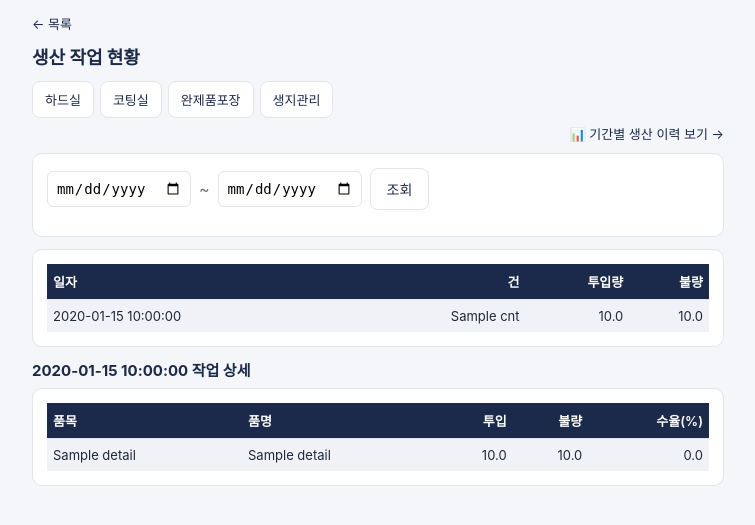
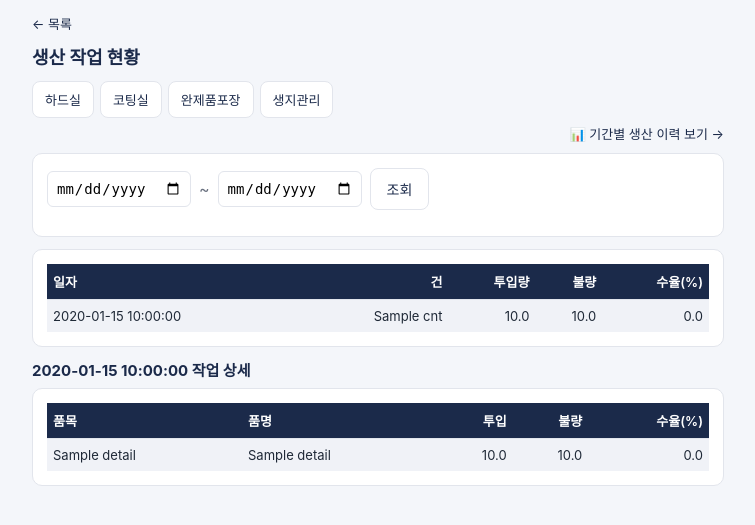
Before and after one commit to hyunni26/JLMS-APP, a Flask app: template templates/production.html in a window 1280 px wide. Shown: the part 48-573 px from the top of the page, without its empty margins (262-1017 px from the left). Run offline with Flask 3, Linux system fonts and the light colour scheme; the template is opened without the code that fills it: most values are stand-ins (such as "Sample title", 1, 10 or a date in 2020).

Commit message:
Update production.html
feat: 생산작업현황 일자별 요약표에 불량/폐기/수율 열 추가

- 하드실/코팅실: 완성품/불량/폐기/수율(%) 다 표시
- 완제품포장: 불량/수율(%)까지 (완성품·폐기 컬럼 없음)

```diff
--- a/templates/production.html
+++ b/templates/production.html
@@ -25,20 +25,41 @@
 
 <div class="card table-scroll">
   <table>
+    {% if has_output %}
     <tr>
       <th>일자</th><th class="num">건</th><th class="num">투입량</th>
-      <th class="num">{{ "완성품" if has_output else "불량" }}</th>
+      <th class="num">완성품</th><th class="num">불량</th><th class="num">폐기</th><th class="num">수율(%)</th>
     </tr>
     {% for s in summary %}
     <tr onclick="location.href='{{ url_for('production', room=room, date=s.work_date, start=start, end=end) }}'" style="cursor:pointer;">
       <td>{{ s.work_date }}</td>
       <td class="num">{{ s.cnt }}</td>
       <td class="num">{{ "%.1f"|format(s.input_sum or 0) }}</td>
-      <td class="num">{{ "%.1f"|format((s.output_sum if has_output else s.defect_sum) or 0) }}</td>
+      <td class="num">{{ "%.1f"|format(s.output_sum or 0) }}</td>
+      <td class="num">{{ "%.1f"|format(s.defect_sum or 0) }}</td>
+      <td class="num">{{ "%.1f"|format(s.discard_sum or 0) }}</td>
+      <td class="num">{{ "%.1f"|format((s.output_sum / s.input_sum * 100) if s.input_sum else 0) }}</td>
     </tr>
     {% else %}
-    <tr><td colspan="4" class="empty">데이터가 없습니다.</td></tr>
+    <tr><td colspan="7" class="empty">데이터가 없습니다.</td></tr>
     {% endfor %}
+    {% else %}
+    <tr>
+      <th>일자</th><th class="num">건</th><th class="num">투입량</th>
+      <th class="num">불량</th><th class="num">수율(%)</th>
+    </tr>
+    {% for s in summary %}
+    <tr onclick="location.href='{{ url_for('production', room=room, date=s.work_date, start=start, end=end) }}'" style="cursor:pointer;">
+      <td>{{ s.work_date }}</td>
+      <td class="num">{{ s.cnt }}</td>
+      <td class="num">{{ "%.1f"|format(s.input_sum or 0) }}</td>
+      <td class="num">{{ "%.1f"|format(s.defect_sum or 0) }}</td>
+      <td class="num">{{ "%.1f"|format(((s.input_sum - s.defect_sum) / s.input_sum * 100) if s.input_sum else 0) }}</td>
+    </tr>
+    {% else %}
+    <tr><td colspan="5" class="empty">데이터가 없습니다.</td></tr>
+    {% endfor %}
+    {% endif %}
   </table>
 </div>
 
```
